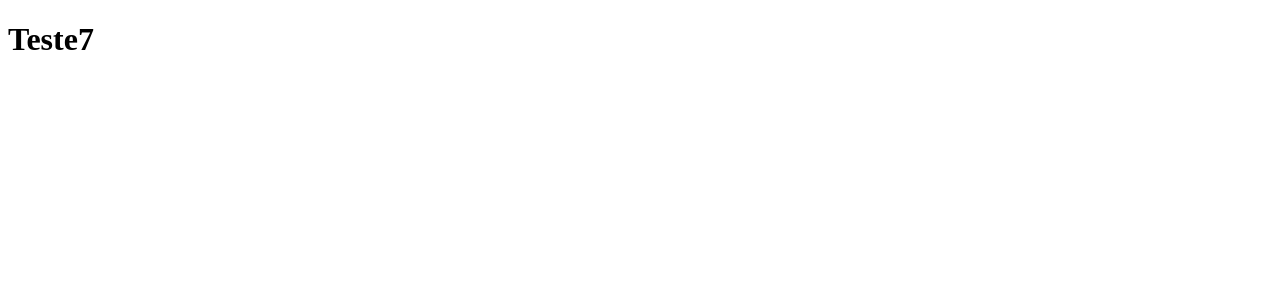
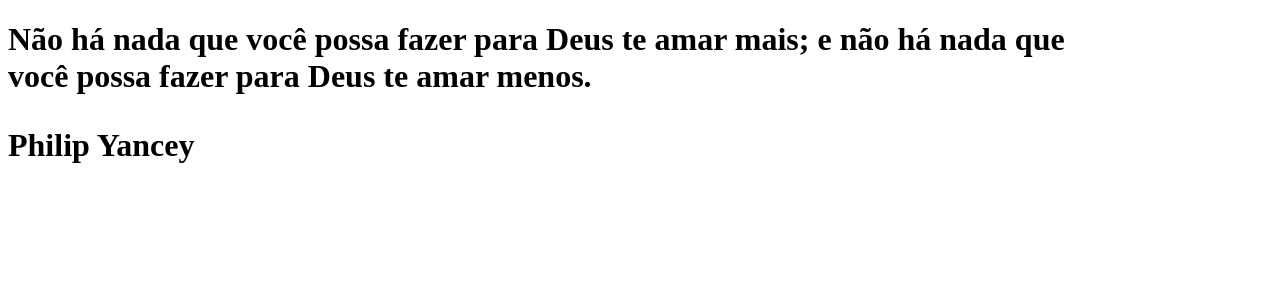
Before and after one commit to micaiasdev/clone-dev-news, a Next.js app: page / in a window 1280 px wide. Shown: the top 300 px of the page. Built offline with nearby package versions, Linux system fonts and the light colour scheme.

Commit message:
next-version-13.1.6

```diff
--- a/package.json
+++ b/package.json
@@ -17,7 +17,7 @@
   },
   "homepage": "https://github.com/micaiasdev/clone-dev-news",
   "dependencies": {
-    "next": "^12.3.7",
+    "next": "^13.1.6",
     "react": "^18.2.0",
     "react-dom": "^18.2.0"
   }
--- a/pages/index.js
+++ b/pages/index.js
@@ -1,5 +1,14 @@
 function Home() {
-  return <h1>Teste7</h1>
+  return (
+    <h1>
+      Não há nada que você possa fazer para Deus te amar mais; e não há nada que
+      <br></br>
+      você possa fazer para Deus te amar menos.
+      <p>
+        <strong>Philip Yancey</strong>
+      </p>
+    </h1>
+  )
 }
 
 export default Home
```
